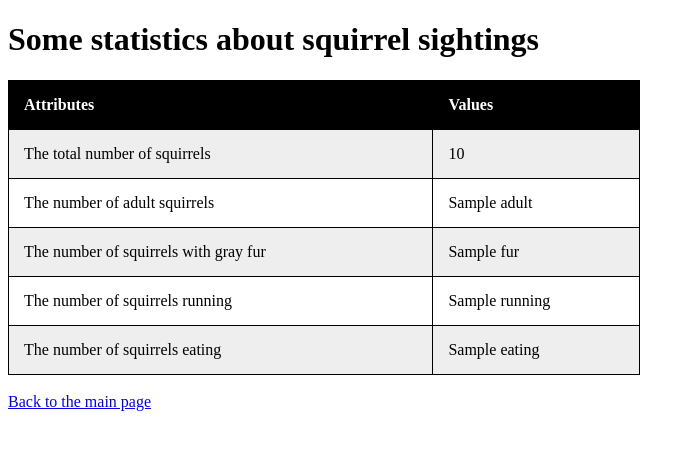
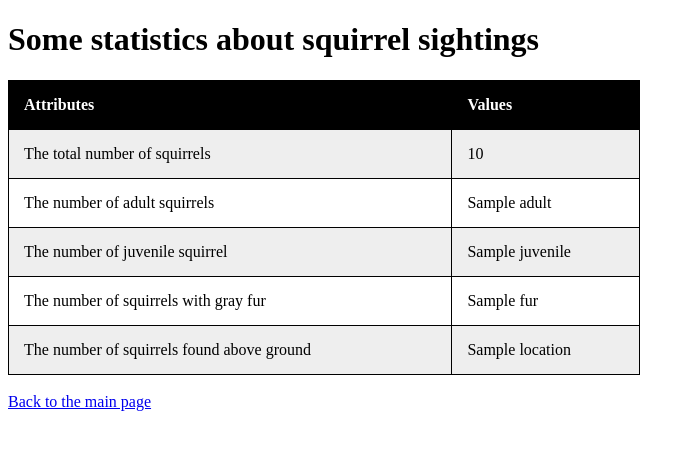
Before and after one commit to yfsui/tracker, a Django app: template tracker/templates/tracker/stats.html in a window 1280 px wide. Shown: the top 450 px of the page, without its empty margins (0-695 px from the left). Run offline with Django 3.2, Linux system fonts and the light colour scheme; the template is opened without the code that fills it: most values are stand-ins (such as "Sample title", 1, 10 or a date in 2020); parts of the project's set-up code (start-up, migrations or seed data) failed here and were passed over.

Commit message:
Rewrite stats html

```diff
--- a/tracker/templates/tracker/stats.html
+++ b/tracker/templates/tracker/stats.html
@@ -43,16 +43,16 @@
                                 <td>{{ adult }}</td>
                         </tr>
                         <tr>
+                                <td>The number of juvenile squirrel</td>
+                                <td>{{ juvenile }}</td>
+                        </tr>
+			<tr>
                                 <td>The number of squirrels with gray fur</td>
                                 <td>{{ fur }}</td>
                         </tr>
                         <tr>
-                                <td>The number of squirrels running</td>
-                                <td>{{ running }}</td>
-                        </tr>
-                        <tr>
-                                <td>The number of squirrels eating</td>
-                                <td>{{ eating }}</td>
+                                <td>The number of squirrels found above ground</td>
+                                <td>{{ location }}</td>
                         </tr>
                 </table>
                 <br>
```
